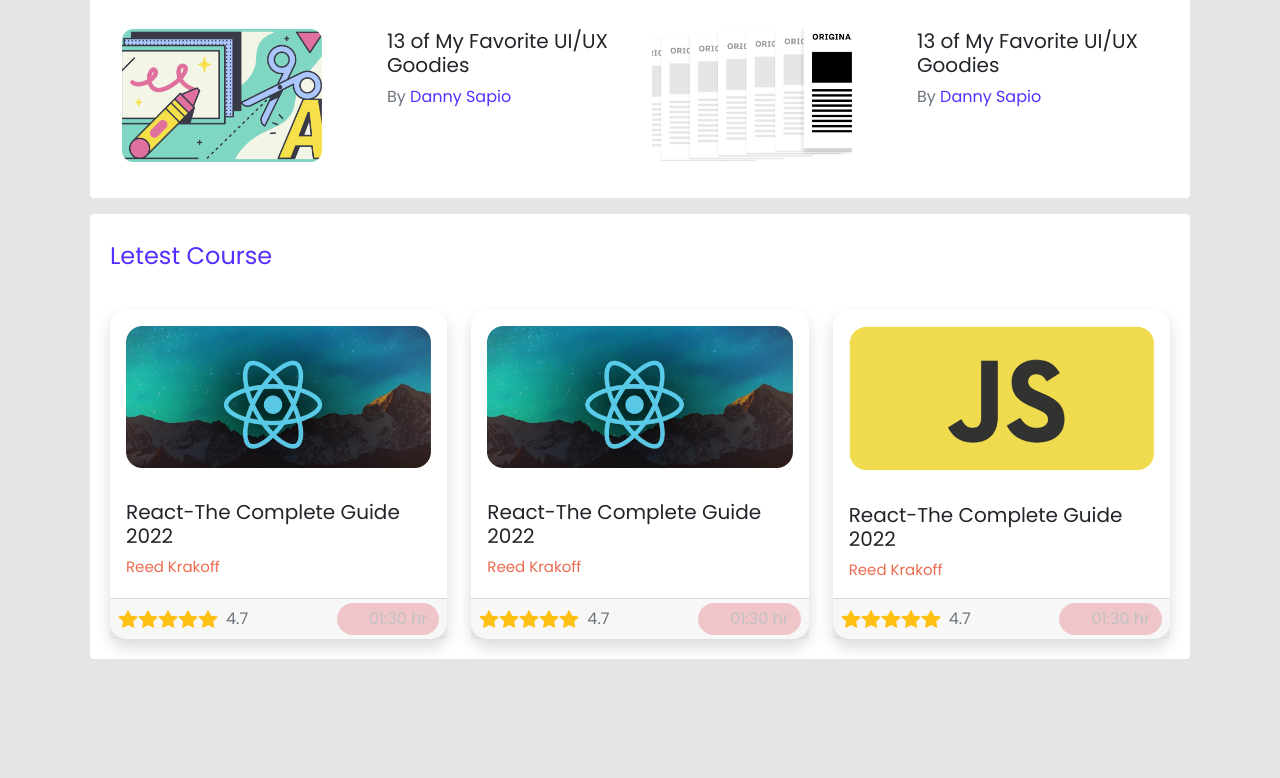
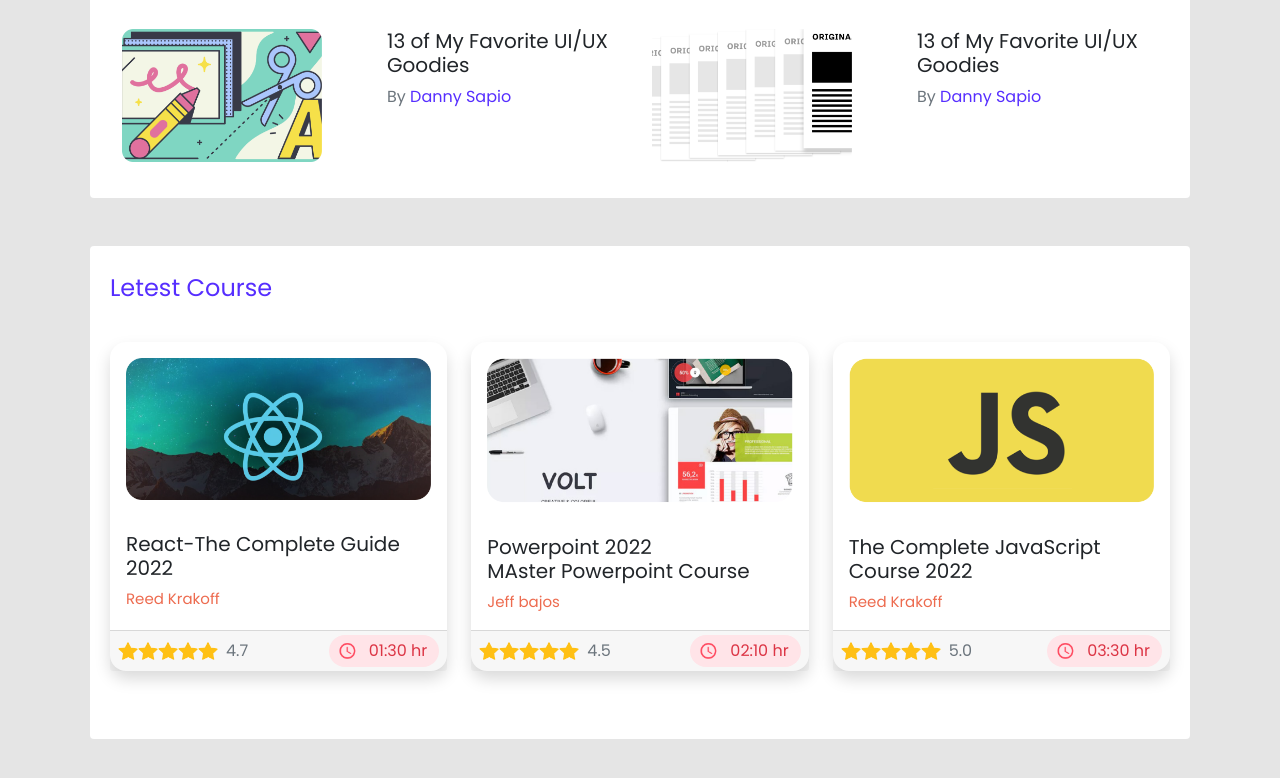
Before and after one commit to DeveloperMahmud/digital-learning-site, a plain HTML site: page index.html in a window 1280 px wide. Shown: the part 572-1350 px from the top of the page. Before the commit the page ends 1279 px from the top, so only its background shows below. Drawn offline with nearby package versions, Linux system fonts and the light colour scheme.

Commit message:
course duration section color problem fixed

```diff
--- a/index.html
+++ b/index.html
@@ -99,9 +99,9 @@
               </div>
             </div>
         </section>
-        <section class="bottom-area bg-white my-3 mb-5 m-2 p-1 rounded">
+        <section class="bottom-area bg-white my-5 mb-5 m-2 p-1 rounded">
           <h4 class="text-color m-3 my-4">Letest Course</h4>
-          <div class="row row-cols-1 row-cols-md-3 g-4 p-3">
+          <div class="row row-cols-1 row-cols-md-3 g-4 p-3 mb-5">
             <div class="col">
               <div class="card h-100 border-0 card-radius shadow ">
                 <img src="./images/courses/course-1.png" class="card-img-top p-3" alt="...">
@@ -120,18 +120,43 @@
                       4.7
                     </p>
                   </div>
-                  <div class="course-duration rounded-pill bg-danger opacity-25 d-flex align-items-center p-1 mx-1">
-                    <img class="align-items-center px-2" src="./images/icons/clock.png" alt="">
-                    <p class="align-items-center px-2">01:30 hr</p>
+                  <div class="course-duration rounded-pill d-flex align-items-center p-1 mx-1">
+                    <img class="mx-1" src="./images/icons/clock.png" alt="">
+                    <p class="align-items-center px-2 text-danger">01:30 hr</p>
                   </div>
                 </div>
               </div>
             </div>
             <div class="col">
               <div class="card h-100 border-0 card-radius shadow ">
-                <img src="./images/courses/course-1.png" class="card-img-top p-3" alt="...">
+                <img src="./images/courses/course-2.png" class="card-img-top p-3" alt="...">
                 <div class="card-body pt-3 ">
-                  <h5 class="card-title">React-The Complete Guide 2022</h5>
+                  <h5 class="card-title">Powerpoint 2022 </br> MAster Powerpoint Course</h5>
+                  <p class="card-text course-card-text">Jeff bajos</p>
+                </div>
+                <div class="card-footer d-flex justify-content-between p-1 ">
+                  <div class="ratings d-flex align-items-center mx-1">
+                    <img src="./images/icons/star.png" alt="">
+                    <img src="./images/icons/star.png" alt="">
+                    <img src="./images/icons/star.png" alt="">
+                    <img src="./images/icons/star.png" alt="">
+                    <img src="./images/icons/star.png" alt="">
+                    <p class="text-secondary px-2">
+                      4.5
+                    </p>
+                  </div>
+                  <div class="course-duration rounded-pill d-flex align-items-center p-1 mx-1">
+                    <img class="mx-1" src="./images/icons/clock.png" alt="">
+                    <p class="align-items-center px-2 text-danger">02:10 hr</p>
+                  </div>
+                </div>
+              </div>
+            </div>
+            <div class="col">
+              <div class="card h-100 border-0 card-radius shadow ">
+                <img src="./images/courses/course-3.png" class="card-img-top p-3" alt="...">
+                <div class="card-body pt-3 ">
+                  <h5 class="card-title">The Complete JavaScript Course 2022</h5>
                   <p class="card-text course-card-text">Reed Krakoff</p>
                 </div>
                 <div class="card-footer d-flex justify-content-between p-1 ">
@@ -142,37 +167,12 @@
                     <img src="./images/icons/star.png" alt="">
                     <img src="./images/icons/star.png" alt="">
                     <p class="text-secondary px-2">
-                      4.7
+                      5.0
                     </p>
                   </div>
-                  <div class="course-duration rounded-pill bg-danger opacity-25 d-flex align-items-center p-1 mx-1">
-                    <img class="align-items-center px-2" src="./images/icons/clock.png" alt="">
-                    <p class="align-items-center px-2">01:30 hr</p>
-                  </div>
-                </div>
-              </div>
-            </div>
-            <div class="col">
-              <div class="card h-100 border-0 card-radius shadow ">
-                <img src="./images/courses/course-3.png" class="card-img-top p-3" alt="...">
-                <div class="card-body pt-3 ">
-                  <h5 class="card-title">React-The Complete Guide 2022</h5>
-                  <p class="card-text course-card-text">Reed Krakoff</p>
-                </div>
-                <div class="card-footer d-flex justify-content-between p-1 ">
-                  <div class="ratings d-flex align-items-center mx-1">
-                    <img src="./images/icons/star.png" alt="">
-                    <img src="./images/icons/star.png" alt="">
-                    <img src="./images/icons/star.png" alt="">
-                    <img src="./images/icons/star.png" alt="">
-                    <img src="./images/icons/star.png" alt="">
-                    <p class="text-secondary px-2">
-                      4.7
-                    </p>
-                  </div>
-                  <div class="course-duration rounded-pill bg-danger opacity-25 d-flex align-items-center p-1 mx-1">
-                    <img class="align-items-center px-2" src="./images/icons/clock.png" alt="">
-                    <p class="align-items-center px-2">01:30 hr</p>
+                  <div class="course-duration rounded-pill d-flex align-items-center p-1 mx-1">
+                    <img class="mx-1" src="./images/icons/clock.png" alt="">
+                    <p class="align-items-center px-2 text-danger">03:30 hr</p>
                   </div>
                 </div>
               </div>
--- a/styles/style.css
+++ b/styles/style.css
@@ -38,3 +38,6 @@ body{
 .card-footer p{
     margin: 0;
 }
+.course-duration{
+    background-color:#FFE4E8
+}
```
